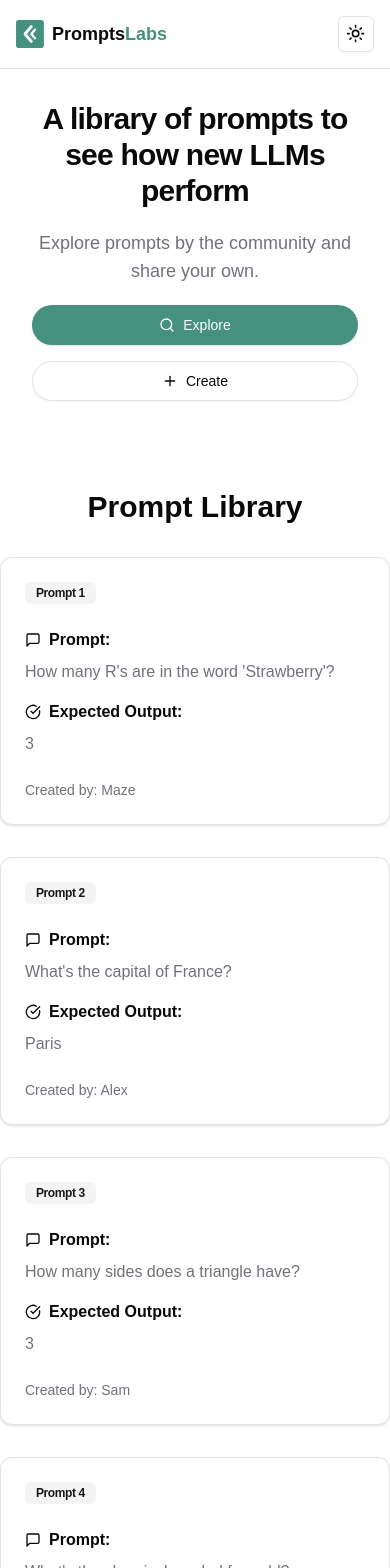
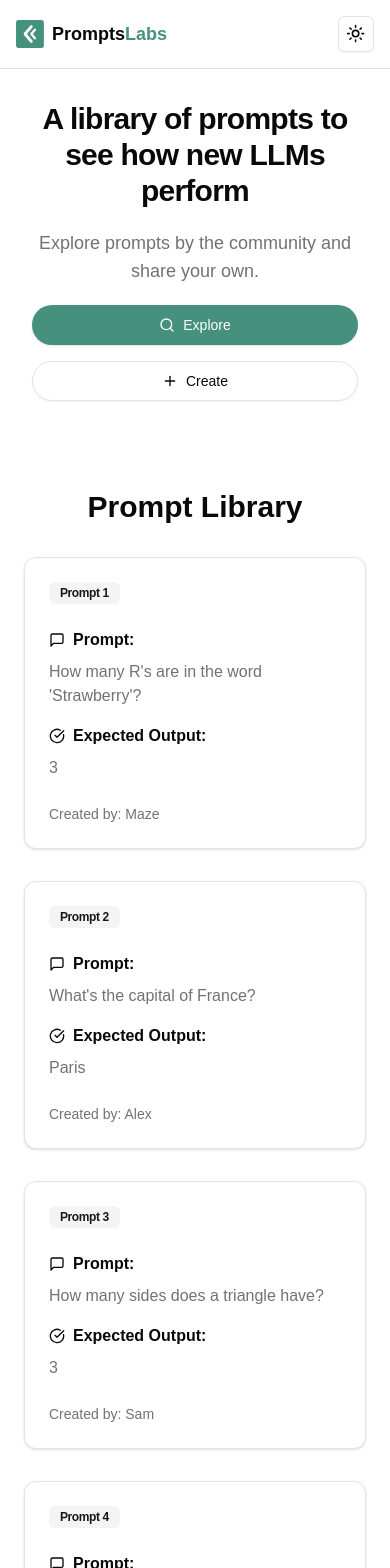
Before and after one commit to mazeincoding/PromptsLabs, a Next.js app: page / in a window 390 px wide. Shown: the top 1568 px of the page. Built offline with nearby package versions, Linux system fonts and the light colour scheme.

Commit message:
Improve UI: added some padding for better mobile view

```diff
--- a/src/app/prompts/page.tsx
+++ b/src/app/prompts/page.tsx
@@ -17,7 +17,7 @@ export default function Prompts() {
   return (
     <>
       <Header />
-      <div className="container mx-auto py-8">
+      <div className="container mx-auto py-8 px-6">
         <h1 className="text-4xl font-bold mb-8 text-center">Prompts</h1>
         <div className="mb-6 flex items-center gap-2">
           <Input
--- a/src/components/library.tsx
+++ b/src/components/library.tsx
@@ -15,7 +15,7 @@ export function Library() {
   };
 
   return (
-    <div className="container mx-auto py-12">
+    <div className="container mx-auto py-12 px-6">
       <h2 className="text-3xl font-bold mb-8 text-center">Prompt Library</h2>
       <div className="grid grid-cols-1 md:grid-cols-2 lg:grid-cols-3 gap-8">
         {prompts.slice(0, visible_prompts).map((prompt, index) => (
```
